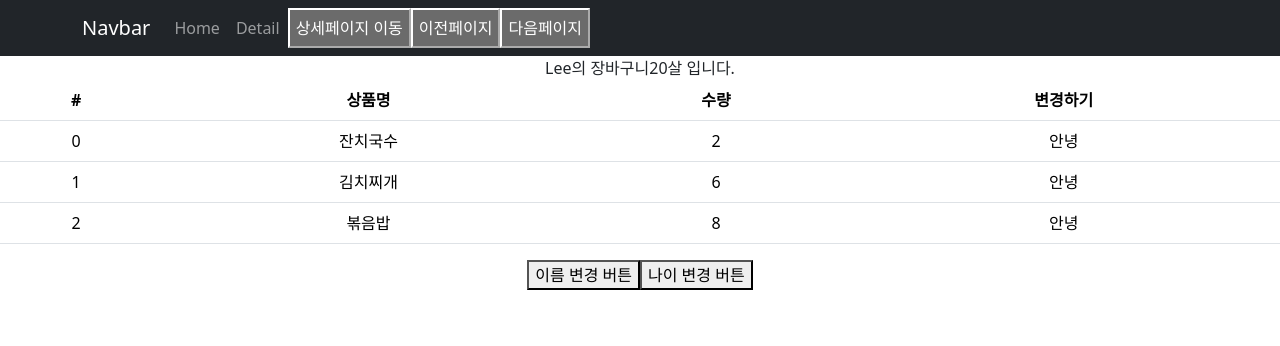
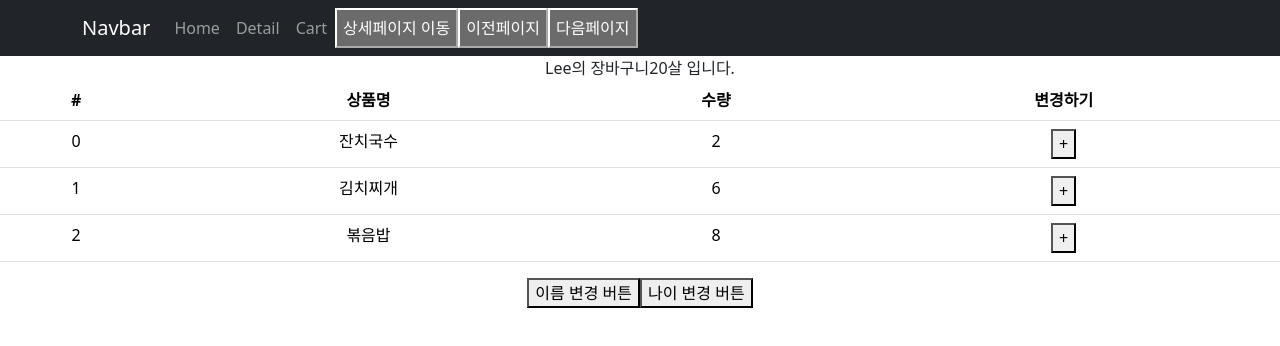
Before and after one commit to Meerkat1030/React2, a React (Create React App) app: page /cart in a window 1280 px wide. Shown: the top 346 px of the page. Built offline with nearby package versions, Linux system fonts and the light colour scheme.

Commit message:
[COMMIT] 03/12 commit React cart 추가(상태로만) 연습

```diff
--- a/src/App.js
+++ b/src/App.js
@@ -41,6 +41,7 @@ function App() {
                     <Nav className="me-auto">
                         <Nav.Link href="/">Home</Nav.Link>
                         <Nav.Link href="/detail">Detail</Nav.Link>
+                        <Nav.Link href="/cart">Cart</Nav.Link>
                         {/*<Nav.Link href="#pricing">Pricing</Nav.Link>*/}
                         <button onClick={() => {navigate('detail')}}>상세페이지 이동</button>
                         <button onClick={() => {navigate(-1)}}>이전페이지</button>
@@ -66,7 +67,7 @@ function App() {
                                 {
                                     items.map((item,index)=> {
                                         return (
-                                            <Card item={item} index={index+1} ></Card>
+                                            <Card key={index} item={item} index={index+1} ></Card>
                                         )
                                     })
                                 }
--- a/src/pages/Cart.js
+++ b/src/pages/Cart.js
@@ -1,6 +1,7 @@
 import {Table} from "react-bootstrap";
 import {useDispatch, useSelector} from "react-redux";
 import {changeName, increase} from "../store/userSlice.js";
+import {addCount} from "../store.js";
 
 function Cart() {
 
@@ -11,6 +12,7 @@ function Cart() {
     console.log(user);
 
     let state = useSelector((state) => state)
+    // console.log(state)
     return (
         <div>
             {state.user.name}의 장바구니
@@ -33,7 +35,9 @@ function Cart() {
                             <td>{state.cart[i].id}</td>
                             <td>{state.cart[i].title}</td>
                             <td>{state.cart[i].count}</td>
-                            <td>안녕</td>
+                            <td><button onClick={()=>
+                            dispatch(addCount(state.cart[i].id))}>+</button></td>
+
                         </tr>
                     )
                 }
--- a/src/pages/Detail.js
+++ b/src/pages/Detail.js
@@ -2,6 +2,8 @@ import {useParams} from "react-router-dom";
 import styled from "styled-components";
 import { useEffect, useState} from "react";
 import {Nav} from "react-bootstrap";
+import  {addItem} from "../store.js"
+import {useDispatch} from "react-redux";
 // let YellowBtn = styled.button`
 // //    css 작성
 //     background:  ${props => props.bg};
@@ -16,6 +18,8 @@ function Detail(props) {
     let findItem = items.find(function (x){
         return x.id == id;
     })
+
+    let dispatch = useDispatch();
 
     console.log(items);
     const imgUrl = process.env.PUBLIC_URL + "/item" + (Number(id) + 1) + ".jpg"
@@ -62,6 +66,9 @@ function Detail(props) {
                     <p>{findItem.content}</p>
                     <p>{findItem.price}</p>
                     <button className="btn btn-danger">주문하기</button>
+                    <button className="btn btn-primary" onClick={() => {
+                        dispatch(addItem(findItem))
+                    }}>장바구니담기</button>
                 </div>
             </div>
             <input onChange={(e) => {setNum(e.target.value)}}></input>
--- a/src/store.js
+++ b/src/store.js
@@ -5,6 +5,10 @@ let stock = createSlice({
     name : 'stock',
     initialState : [7,8,9]
 })
+
+// Cart페이지에서 + 버튼 만들고
+// + 버튼 클릭시 해당 상품의 count +1
+// 상페페이지 주문하기 버튼 클릭시 새로운 상품이 state 추가되는 기능
 
 
 let cart = createSlice({
@@ -33,7 +37,20 @@ let cart = createSlice({
             count :8,
             price : 8000
         }
-    ]
+    ],
+    reducers : {
+        addCount(state, action){
+            let num = state.findIndex((a) => {
+                return a.id === action.payload
+            })
+            state[num].count++
+        },
+        addItem(state, action){
+            console.log(action.payload)
+            state.push(action.payload)
+        }
+    }
+
 })
 
 export default configureStore({
@@ -43,5 +60,5 @@ export default configureStore({
         stock : stock.reducer
     }
 })
-
-export let {changeName, increase} = user.actions
+export let {addCount, addItem} = cart.actions
+// export let {changeName, increase} = user.actions
```
